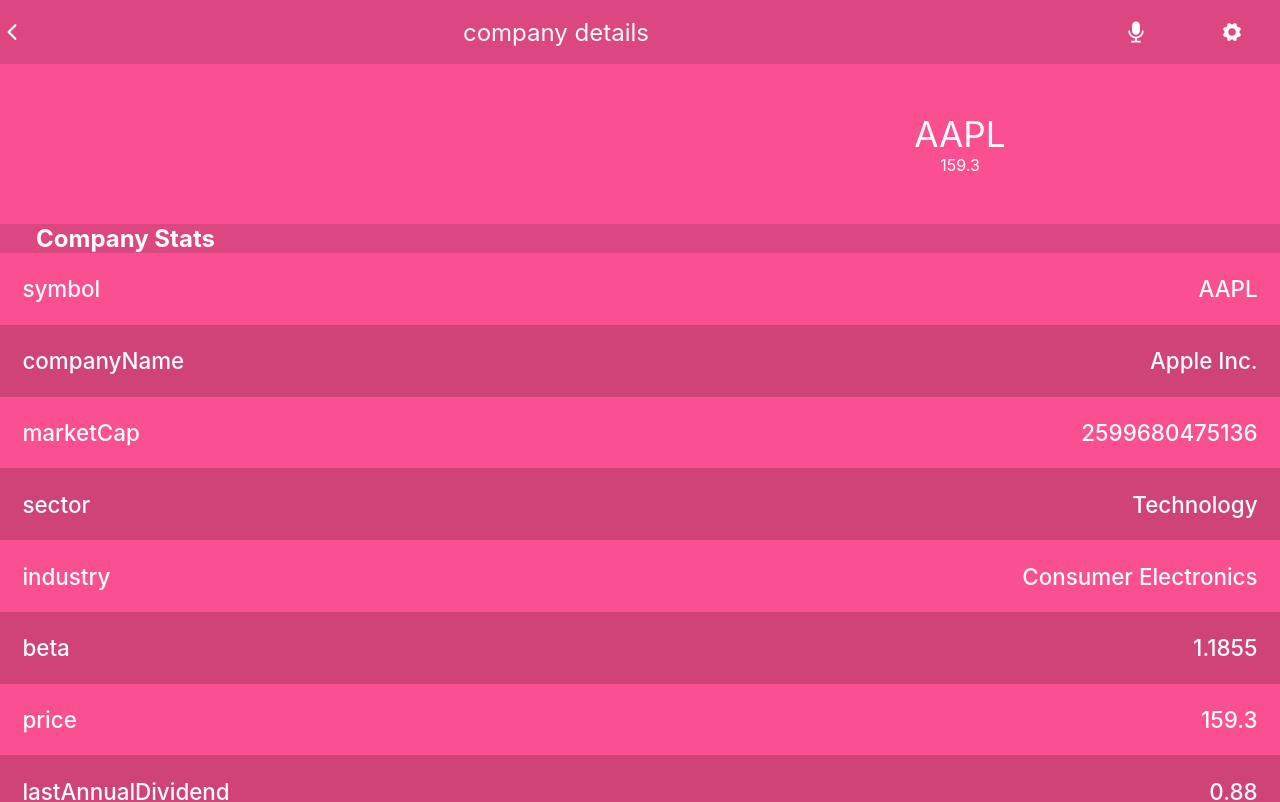
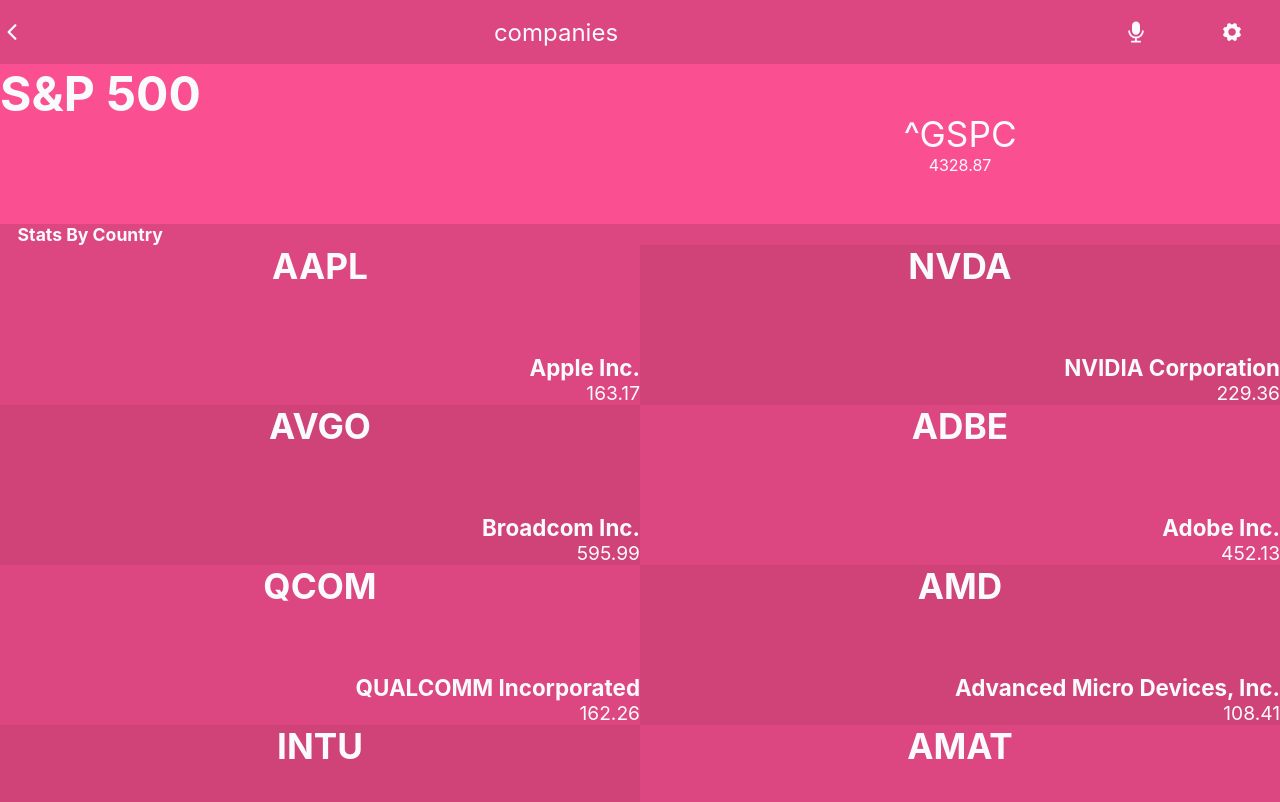
Before and after one commit to matovu-farid/stocks-app, a React (Create React App) app: page / in a window 1280 px wide. Shown: the top 802 px of the page. Built offline with nearby package versions, Linux system fonts and the light colour scheme.

Commit message:
Fix: appropriate end point

```diff
--- a/src/App.js
+++ b/src/App.js
@@ -6,8 +6,8 @@
 function App() {
   return (
     <Routes>
-      <Route path="/details" element={<Homepage />} />
-      <Route path="/" element={<Detailspage />} />
+      <Route path="/" element={<Homepage />} />
+      <Route path="/details" element={<Detailspage />} />
     </Routes>
   );
 }
```
